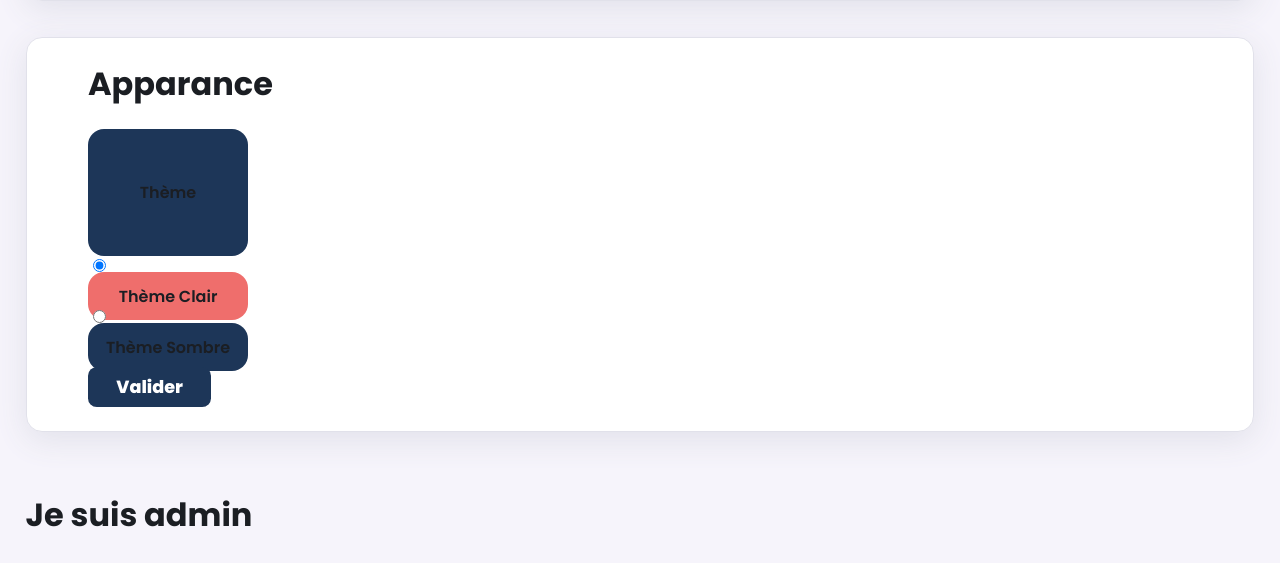
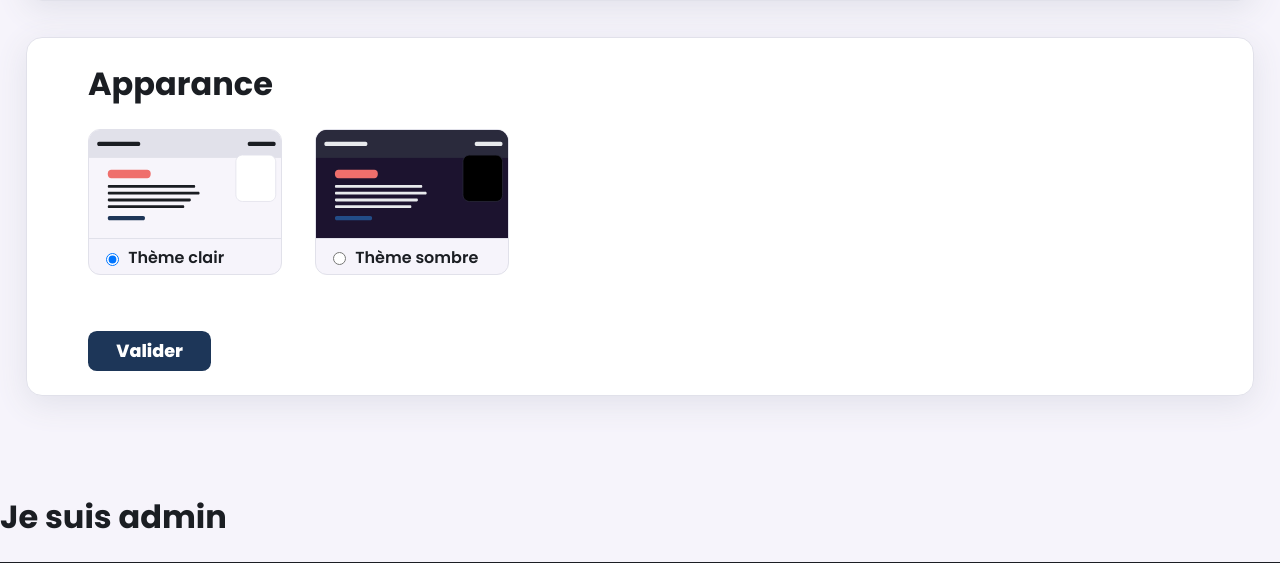
Before and after one commit to mathias-rosa/CPP-CONNECT, a Flask app: page /settings in a window 1280 px wide. Shown: the part 936-1499 px from the top of the page. Run offline with Flask 2, Linux system fonts and the light colour scheme; a user stored in the database is signed in; some libraries are stand-ins or nearby versions.

Commit message:
theme-chooser

```diff
--- a/app/__init__.py
+++ b/app/__init__.py
@@ -53,9 +53,6 @@ class ChangeSelfInformationsForm(FlaskForm):
     current_password = PasswordField('Mot de passe actuel', validators=[InputRequired(), Length(min=6, max=80)])
     new_password = PasswordField('Nouveau mot de passe', validators=[Optional(), Length(min=6, max=80)])
     new_password_confirm = PasswordField('Confirmer votre nouveau mot de passe', validators=[Optional(), Length(min=6, max=80)])
-
-class TheamingForm(FlaskForm):
-    theme = RadioField('Thème', choices=[('lightmode','Thème Clair'), ('darkmode','Thème Sombre')], default='lightmode')
 
 
 @app.route('/favicon.ico')
@@ -211,34 +208,28 @@ def settings():
                 current_user.password = generate_password_hash(profileForm.new_password.data, method='sha256')
 
             db.session.commit()
-            print(profileForm.name.data, profileForm.surname.data, profileForm.username.data, profileForm.email.data)
             return render_template('settings.html',
                             profileForm=profileForm,
-                            TheamingForm=theamingForm,
                             theaming=theaming,
                             )
-        print(current_user.password, generate_password_hash(profileForm.current_password.data, method='sha256'))
         return "Mot de passe incorect"
 
-    theamingForm = TheamingForm()
-    if theamingForm.validate_on_submit():
-        theaming = theamingForm.theme.data
-        if theaming == "darkmode":
+    try:
+        theme = request.form['theme']
+        if theme == "dark-theme" and theme != theaming:
             current_user.darkmode = True
-        else:
+        elif theme == "light-theme" and theme != theaming:
             current_user.darkmode = False
+
         db.session.commit()
-        return render_template('settings.html',
+
+    except:
+        pass
+    return render_template('settings.html',
                             profileForm=profileForm,
-                            TheamingForm=theamingForm,
                             theaming=theaming,
                             )
 
-    return render_template('settings.html',
-                            profileForm=profileForm,
-                            TheamingForm=theamingForm,
-                            theaming=theaming,
-                            )
 
 @app.route('/logout')
 @login_required
--- a/app/static/styles/settings-styles.css
+++ b/app/static/styles/settings-styles.css
@@ -68,26 +68,43 @@
 }
 .radio{
     margin-right: 3%;
-    width: 10em;
-    height: 3em;
+    width: 12em;
+    height: 9em;
+    overflow: hidden;
+    border-radius: 0.75em;
+    background-color: var(--blanco);
+    border: var(--gris-clair) 0.1em solid;
 }
 .boutons-modes label{
     display: flex;
-    flex-direction: row;
+    flex-direction: column;
     align-content: center;
     align-items: center;
-    justify-content: center;
+    justify-content: flex-start;
     border-radius: 1em;
     height: 100%;
     width: 100%;
     color: var(--gris-profond);
-    background-color: var(--bleu-cpp);
     cursor: pointer;
 }
-.boutons-modes input[type="radio"]{
-    display: block;
+.span-et-input{
+    display: flex;
+    justify-content: flex-start;
+    align-items: center;
+    width: 100%;
+    height: 100%;
+    padding: 3%;
+    padding-left: 15%;
+    border: var(--gris-clair) 0.1em solid;
+}
+label img{
+    max-width: 100%;
+    max-height: 100%;
+}
+input{
+    margin-right: 5%;
 }
 
-.boutons-modes input[type="radio"]:checked + label{
-    background-color: var(--couleur-accentuation);
+.radio:hover{
+    border-color: var(--gris-profond);
 }
--- a/app/templates/settings.html
+++ b/app/templates/settings.html
@@ -37,13 +37,30 @@
     </div>
 
     <div class="div-box">
-        <form class="form-profile" method="POST" action="/settings">
+        <form class="theaming-form" action="{{ url_for('settings') }}" method="POST">
             <h1>Apparance</h2>
-            {{ TheamingForm.hidden_tag() }}
-            <div class="boutons-modes">
-                {{ wtf.form_field(TheamingForm.theme, class="btn btn-primary", placeholder="", id="theaming-form") }}
+            <div class="boutons-modes" role="radiogroup">
+                <div class="radio">
+                    <label for="light-theme">
+                        <img src="{{ url_for('static', filename='img/light-theme.svg') }}" alt="theme-preview">
+                        <div class="span-et-input">
+                            <input type="radio" name="theme" id="light-theme" value="light-theme" checked>
+                            <span>Thème clair</span>
+                        </div>
+                    </label>
+                </div>
+                <div class="radio">
+                    <label for="dark-theme">
+                        <img src="{{ url_for('static', filename='img/dark-theme.svg') }}" alt="theme-preview">
+                        <div class="span-et-input">
+                            <input type="radio" name="theme" id="dark-theme" value="dark-theme">
+                            <span>Thème sombre</span>
+                        </div>
+                    </div>
+                    </label>
+                </div>
+                <button class="btn btn-lg btn-primary btn-block" type="submit">Valider</button>
             </div>
-            <button class="btn btn-lg btn-primary btn-block" type="submit">Valider</button>
         </form>
     </div>
 
```
Also changed, not shown: app/db.db, app/static/img/dark-theme.svg (added), app/static/img/light-theme.svg (added).
